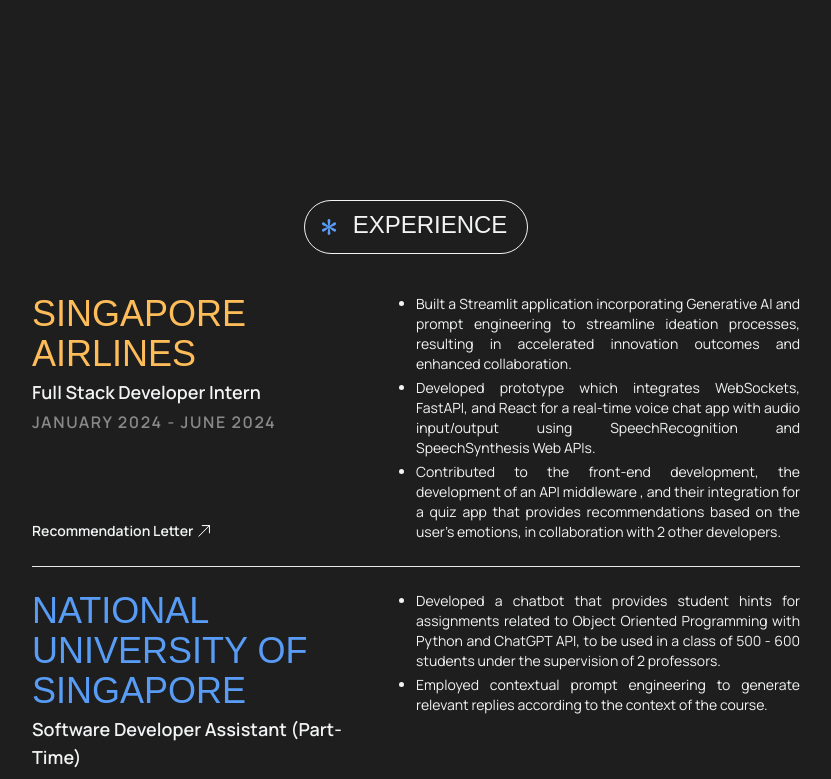
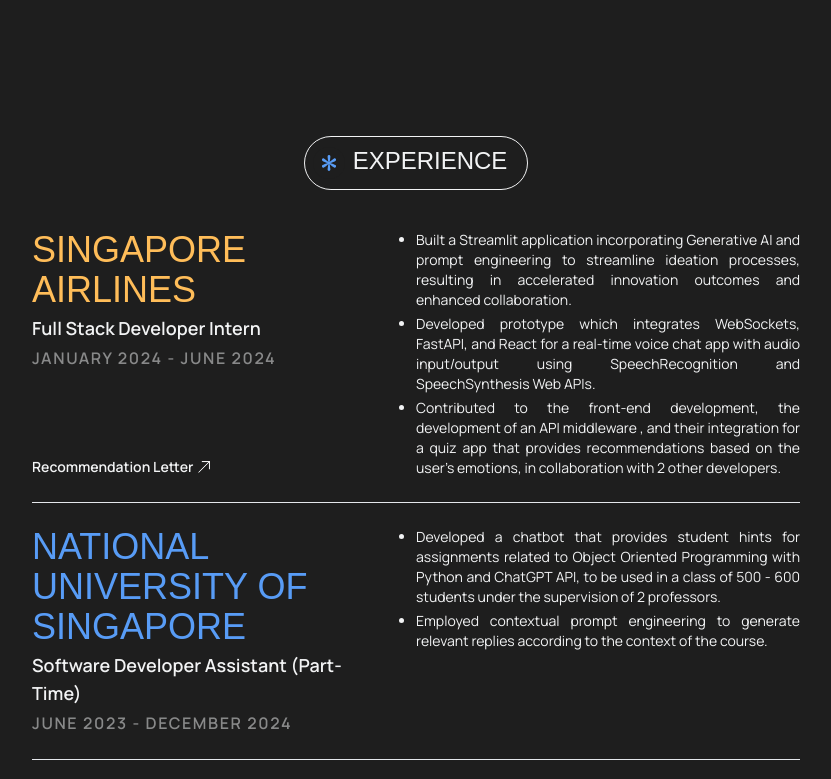
Before and after one commit to melissaharijanto/web-v4, a React (Vite) app: page / in a window 1280 px wide. Shown: the part 1640-2419 px from the top of the page, without its empty margins (224-1055 px from the left). Built offline with nearby package versions, Linux system fonts and the light colour scheme; a web font is replaced by a local one.

Commit message:
Add padding

```diff
--- a/src/pages/Experience.tsx
+++ b/src/pages/Experience.tsx
@@ -10,7 +10,7 @@
 
 const Experience = () => {
     return (
-        <div id="experience" className={`${styles.page}`}>
+        <div id="experience" className={`${styles.page} pt-4`}>
             <AnimationLayout className="flex flex-col justify-center items-center  min-h-screen">
                 <motion.div variants={childVariants}>
                     <SubheadingTitle
```
